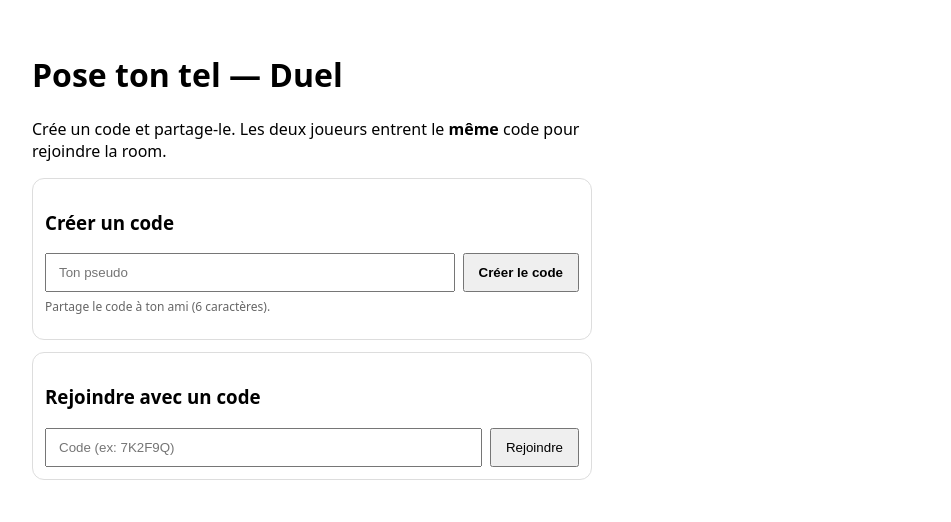
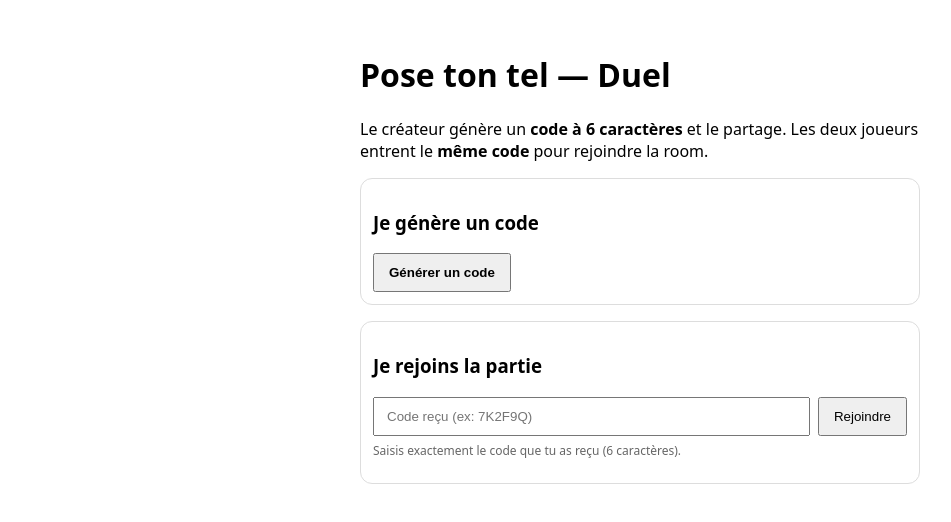
Before and after one commit to jsos-tgs/pose-ton-tel-min, a Next.js app: page / in a window 1280 px wide. Shown: the top 522 px of the page, without its empty margins (0-951 px from the left). Built offline with nearby package versions, Linux system fonts and the light colour scheme.

Commit message:
Update index.js

```diff
--- a/pages/index.js
+++ b/pages/index.js
@@ -1,41 +1,96 @@
+import { useState } from 'react';
 import { useRouter } from 'next/router';
-import { useState } from 'react';
 
-function makeCode(len=6){
-  const chars='ABCDEFGHJKLMNPQRSTUVWXYZ23456789';
-  let s=''; for(let i=0;i<len;i++) s+=chars[Math.floor(Math.random()*chars.length)];
+function makeCode(len = 6) {
+  const chars = 'ABCDEFGHJKLMNPQRSTUVWXYZ23456789'; // sans 0/1/O/I
+  let s = '';
+  for (let i = 0; i < len; i++) s += chars[Math.floor(Math.random() * chars.length)];
   return s;
 }
 
-export default function Home(){
+export default function Home() {
   const r = useRouter();
-  const [nick, setNick] = useState('');
+  const [generated, setGenerated] = useState('');
   const [code, setCode] = useState('');
 
+  const join = (c) => {
+    const id = (c || '').trim().toUpperCase();
+    if (id.length === 6) r.push(`/duel/${id}`);
+  };
+
+  const copy = async () => {
+    if (!generated) return;
+    try {
+      await navigator.clipboard.writeText(generated);
+      alert('Code copié ✅');
+    } catch {
+      // fallback simple si clipboard bloqué
+      prompt('Copie manuelle du code :', generated);
+    }
+  };
+
   return (
-    <div style={{fontFamily:'system-ui', padding:24, maxWidth:560}}>
+    <div style={{ fontFamily: 'system-ui', padding: 24, maxWidth: 560, margin: '0 auto' }}>
       <h1>Pose ton tel — Duel</h1>
-      <p>Crée un code et partage-le. Les deux joueurs entrent le <strong>même</strong> code pour rejoindre la room.</p>
+      <p>Le créateur génère un <strong>code à 6 caractères</strong> et le partage. Les deux joueurs entrent le <strong>même code</strong> pour rejoindre la room.</p>
 
-      <div style={{border:'1px solid #ddd', borderRadius:12, padding:12, marginTop:12}}>
-        <h3>Créer un code</h3>
-        <div style={{display:'flex', gap:8}}>
-          <input placeholder="Ton pseudo" value={nick} onChange={e=>setNick(e.target.value)} style={{flex:1, padding:'10px 12px'}}/>
-          <button onClick={()=>{
-            const id = makeCode();
-            if(nick) localStorage.setItem('ptt:nick', nick);
-            r.push(`/duel/${id}`);
-          }} style={{padding:'10px 14px', fontWeight:700}}>Créer le code</button>
-        </div>
-        <p style={{color:'#666', fontSize:12, marginTop:6}}>Partage le code à ton ami (6 caractères).</p>
+      {/* Générer un code */}
+      <div style={{ border: '1px solid #ddd', borderRadius: 12, padding: 12, marginTop: 16 }}>
+        <h3>Je génère un code</h3>
+        <button
+          onClick={() => setGenerated(makeCode())}
+          style={{ padding: '10px 14px', fontWeight: 700 }}
+        >
+          Générer un code
+        </button>
+
+        {generated && (
+          <div style={{ marginTop: 12 }}>
+            <div
+              style={{
+                fontFamily: 'ui-monospace, SFMono-Regular, Menlo, Monaco, Consolas, monospace',
+                fontSize: 28,
+                letterSpacing: 2,
+                border: '1px dashed #bbb',
+                borderRadius: 10,
+                padding: '10px 12px',
+                display: 'inline-block',
+              }}
+            >
+              {generated}
+            </div>
+            <div style={{ display: 'flex', gap: 8, marginTop: 8 }}>
+              <button onClick={copy} style={{ padding: '8px 12px' }}>Copier</button>
+              <button onClick={() => join(generated)} style={{ padding: '8px 12px', fontWeight: 700 }}>
+                Lancer avec ce code
+              </button>
+            </div>
+            <p style={{ color: '#666', fontSize: 12, marginTop: 6 }}>
+              Partage ce code à l’autre joueur.
+            </p>
+          </div>
+        )}
       </div>
 
-      <div style={{border:'1px solid #ddd', borderRadius:12, padding:12, marginTop:12}}>
-        <h3>Rejoindre avec un code</h3>
-        <div style={{display:'flex', gap:8}}>
-          <input placeholder="Code (ex: 7K2F9Q)" value={code} onChange={e=>setCode(e.target.value.toUpperCase())} style={{flex:1, padding:'10px 12px'}}/>
-          <button onClick={()=> r.push(`/duel/${(code||'').trim()}`)} style={{padding:'10px 14px'}}>Rejoindre</button>
+      {/* Rejoindre avec un code */}
+      <div style={{ border: '1px solid #ddd', borderRadius: 12, padding: 12, marginTop: 16 }}>
+        <h3>Je rejoins la partie</h3>
+        <div style={{ display: 'flex', gap: 8 }}>
+          <input
+            placeholder="Code reçu (ex: 7K2F9Q)"
+            value={code}
+            onChange={(e) => setCode(e.target.value.toUpperCase())}
+            onKeyDown={(e) => e.key === 'Enter' && join(code)}
+            maxLength={6}
+            style={{ flex: 1, padding: '10px 12px' }}
+          />
+          <button onClick={() => join(code)} style={{ padding: '10px 14px' }}>
+            Rejoindre
+          </button>
         </div>
+        <p style={{ color: '#666', fontSize: 12, marginTop: 6 }}>
+          Saisis exactement le code que tu as reçu (6 caractères).
+        </p>
       </div>
     </div>
   );
```
